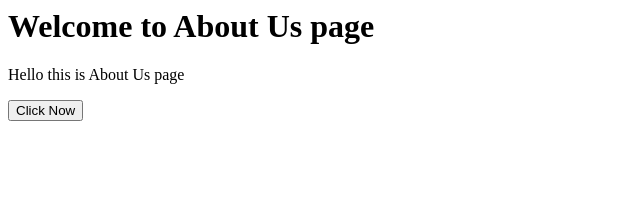
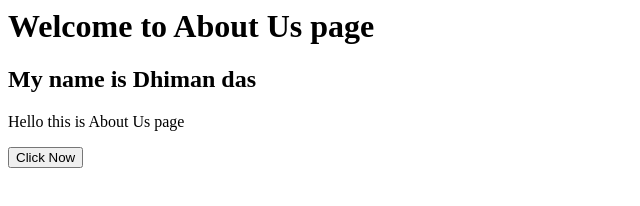
Before and after one commit to dhimancbnits/march-22, a plain HTML site: page about.html in a window 1280 px wide. Shown: the whole page, without its empty margins (0-640 px from the left). Drawn offline with Linux system fonts and the light colour scheme.

Commit message:
Last added

```diff
--- a/about.html
+++ b/about.html
@@ -6,6 +6,7 @@
 	</head>
 	<body>
 		<h1>Welcome to About Us page</h1>
+		<h2>My name is Dhiman das</h2>
 		<p>Hello this is About Us page</p>
 		<button>Click Now</button>
 	</body>
```
Also changed, not shown: blog.html (+1 -0 lines).
